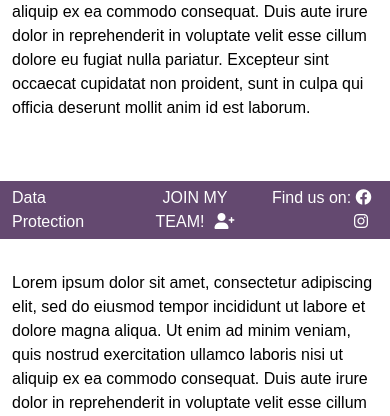
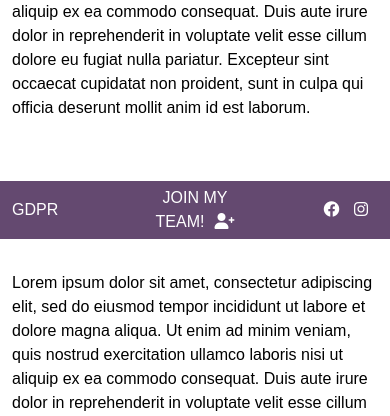
Before and after one commit to mtopircean/essentials-by-livia, a Django app: page /about-me.html in a window 390 px wide. Shown: the part 605-1021 px from the top of the page. Run offline with Django 3.2, Linux system fonts and the light colour scheme.

Commit message:
Rename data protection to GDPR and optimize footer for mobile

```diff
--- a/static/css/style.css
+++ b/static/css/style.css
@@ -409,7 +409,8 @@ h6 {
 @media (max-width: 767px) {
 
     .menu-title,
-    .login-title {
+    .login-title,
+    .social-section {
         display: none;
     }
 }
--- a/templates/footer.html
+++ b/templates/footer.html
@@ -3,7 +3,7 @@
         <div class="row align-items-center">
             <div class="col-4">
                 <a id="data-protection" class="col-4" href="data-protection.html">
-                    <p>Data Protection</p>
+                    <p>GDPR</p>
                 </a>
             </div>
             <div id="footer-join" class="col-4">
@@ -12,7 +12,7 @@
                 </a>
             </div>
             <div id="social-media" class="col-4  text-end">
-                <p class="float-lg-end">Find us on:
+                <p class="float-lg-end"><span class="social-section">Find us on:</span>
                     <a href="https://www.facebook.com/gherasim.cosmina" target="_blank">
                         <i class="fa-brands fa-facebook"></i>
                     </a>
```
